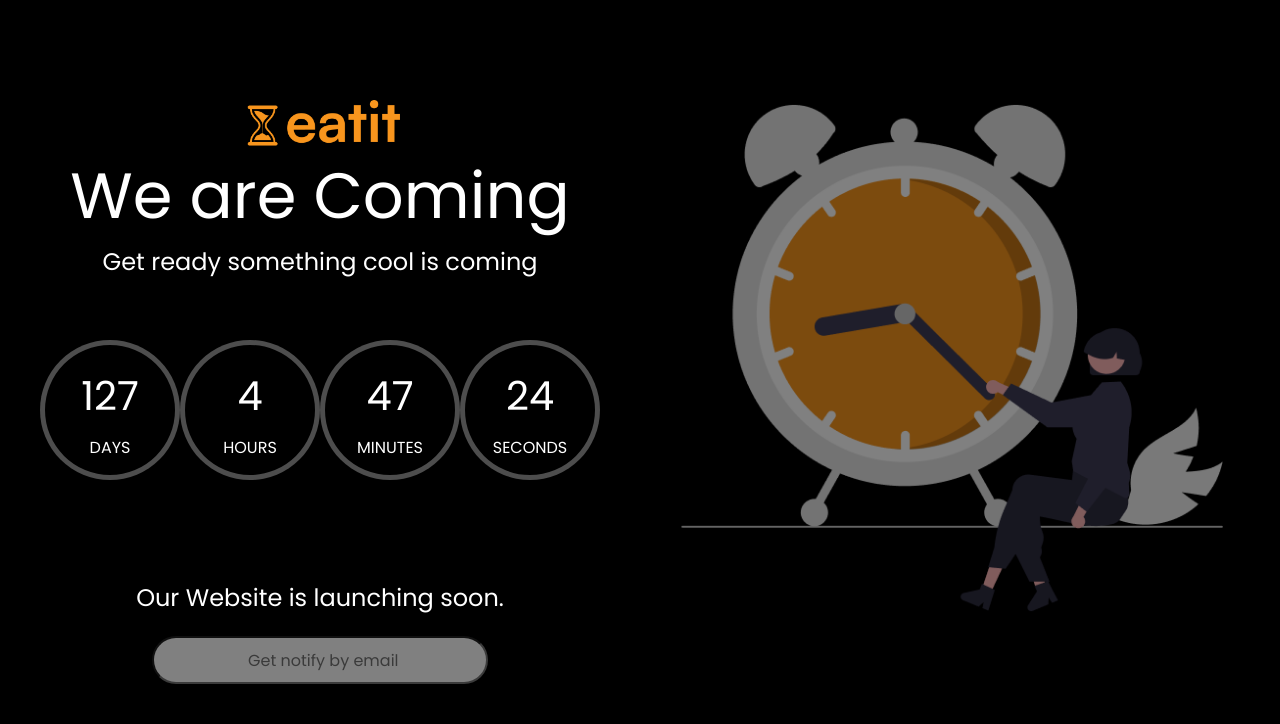
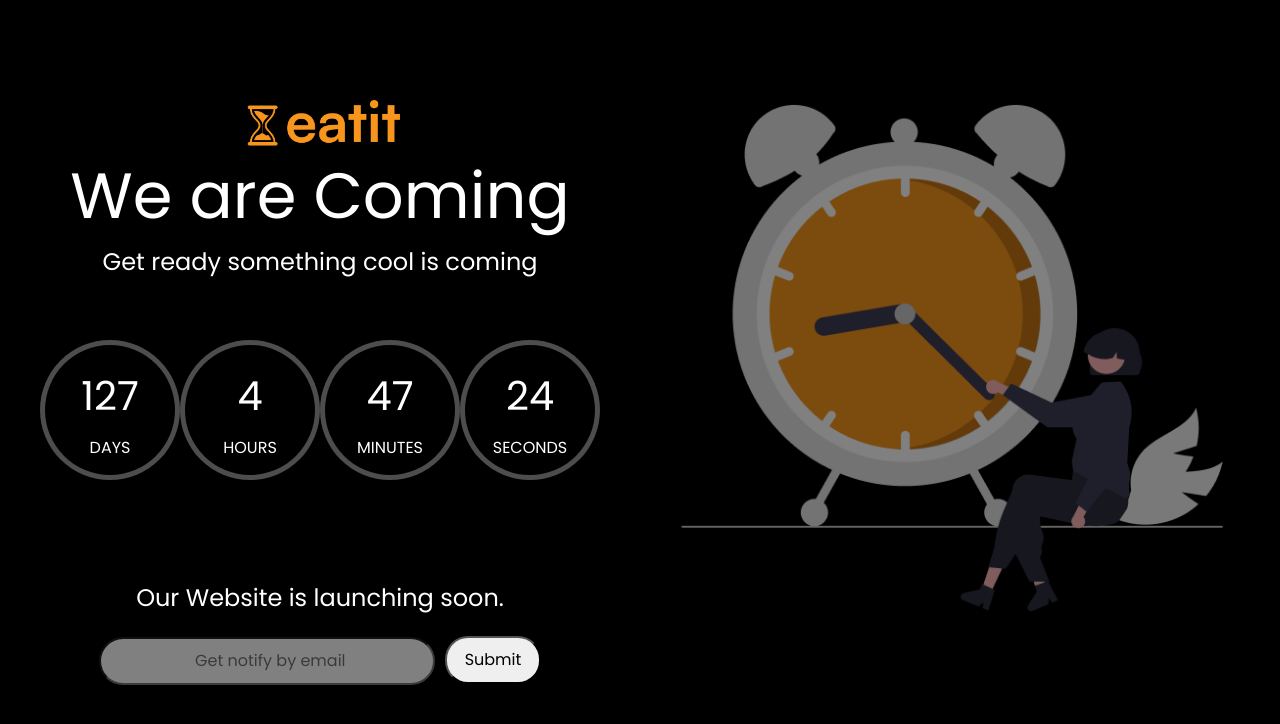
Before and after one commit to goeatit/eatit_coming_soon, a React (Create React App) app: page / in a window 1280 px wide. Shown: the top 724 px of the page. Built offline with nearby package versions, Linux system fonts and the light colour scheme; some icons are missing.

Commit message:
first commit

```diff
--- a/package.json
+++ b/package.json
@@ -8,6 +8,8 @@
     "@testing-library/user-event": "^13.5.0",
     "bootstrap": "^5.3.1",
     "boxicons": "^2.1.4",
+    "cors": "^2.8.5",
+    "mongoose": "^7.4.4",
     "react": "^18.2.0",
     "react-dom": "^18.2.0",
     "react-responsive-carousel": "^3.2.23",
--- a/src/components/homepage.jsx
+++ b/src/components/homepage.jsx
@@ -1,4 +1,4 @@
-import React, {useState, useEffect } from "react";
+import React, { useState, useEffect } from "react";
 import "bootstrap/dist/css/bootstrap.min.css";
 import "react-responsive-carousel/lib/styles/carousel.min.css"; // requires a loader
 import { Carousel } from "react-responsive-carousel";
@@ -6,7 +6,6 @@ import "./style.css";
 import "boxicons";
 
 function DemoCarousel() {
-
   // Counter
   const deadline = new Date("2023-09-01");
   deadline.setDate(deadline.getDate() + 120);
@@ -99,7 +98,6 @@ function DemoCarousel() {
                             Our Website is launching soon.
                           </div>
                           <form className="form">
-
                             {/* Social media icons */}
 
                             <input
@@ -109,6 +107,7 @@ function DemoCarousel() {
                               type="email"
                               placeholder="               Get notify by email"
                             />
+                            <button className="submit">Submit</button>
                           </form>
                           <div className="social-icons">
                             <a href="https://www.linkedin.com/company/itatmant-eatit/">
--- a/src/components/style.css
+++ b/src/components/style.css
@@ -1,4 +1,4 @@
-@import url('https://fonts.googleapis.com/css2?family=Poppins:ital,wght@0,100;0,400;1,400&display=swap');
+@import url("https://fonts.googleapis.com/css2?family=Poppins:ital,wght@0,100;0,400;1,400&display=swap");
 
 .body-effect {
   background: linear-gradient(rgb(0, 0, 0), rgb(0, 0, 0));
@@ -68,7 +68,7 @@ body {
 .heading {
   font-size: large;
   color: white;
-  font-family: 'Poppins', sans-serif;
+  font-family: "Poppins", sans-serif;
   font-size: 4rem;
   font-weight: 500;
   max-width: 100%;
@@ -104,7 +104,6 @@ body {
   color: white;
 }
 
-
 .days-label,
 .hours-label,
 .minutes-label,
@@ -120,7 +119,6 @@ body {
 
 .Email {
   color: black;
-
 }
 
 .Facebook {
@@ -146,9 +144,9 @@ body {
   position: relative;
   color: white;
   font-size: 1.5rem;
-  font-family: 'Poppins', sans-serif;
+  font-family: "Poppins", sans-serif;
 }
-.adj{
+.adj {
   margin-top: 100px;
   margin-bottom: 100px;
 }
@@ -183,3 +181,14 @@ body {
     color: white;
   }
 }
+.submit {
+  text-decoration-color: white;
+  z-index: 1;
+
+  margin-inline-start: 10px;
+
+  border-radius: 23px;
+  height: 3rem;
+  width: 6rem;
+  font-family: "Poppins", sans-serif;
+}
```
Also changed, not shown: src/components/dataSchema.js (added, +10 -0 lines), 1 other file (tests, documents, lock files or other folders). Lines whose indentation alone changed are shown as unchanged.
